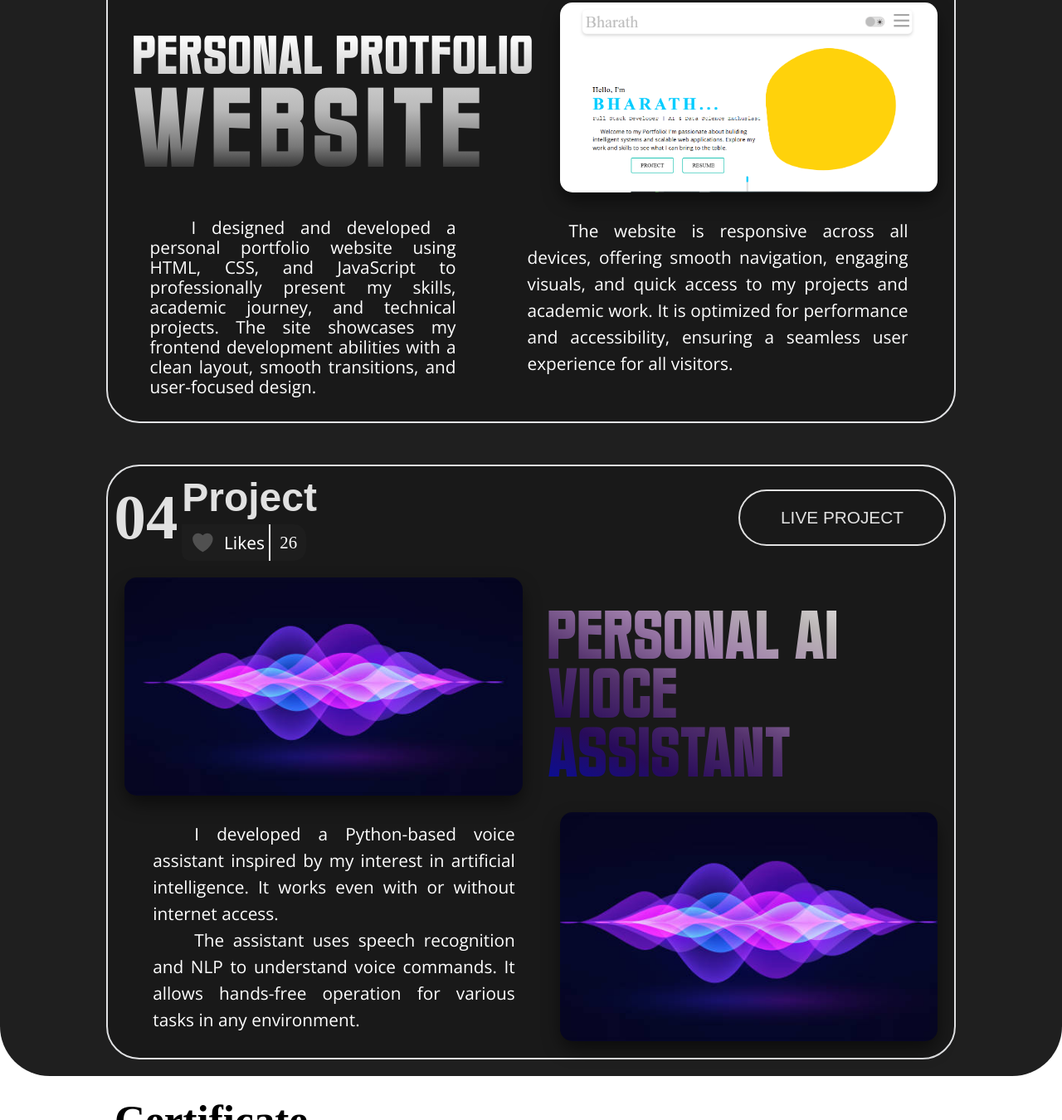
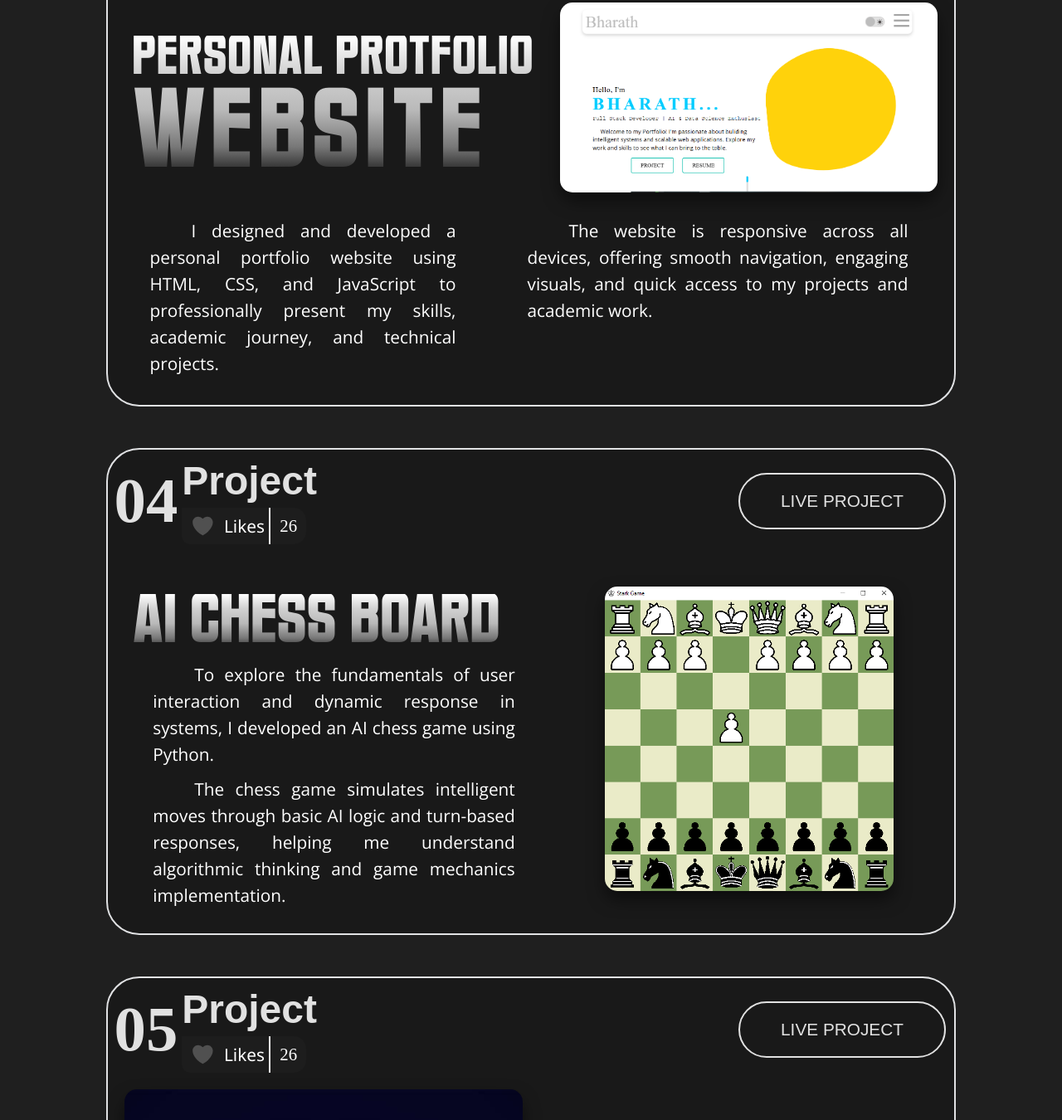
Before and after one commit to bharath-1114/my_protfolio, a plain HTML site: page index.html in a window 1280 px wide. Shown: the part 4837-6187 px from the top of the page at 83% size. Drawn offline with nearby package versions, Linux system fonts and the light colour scheme; some packages are replaced by stand-ins of ours; a script that the page names is missing.

Commit message:
new project add in chess board

```diff
--- a/index.html
+++ b/index.html
@@ -480,19 +480,19 @@
                             <div class="block">
                                 <h5 style=" font-size: clamp(1rem, 3vw, 2.5rem);">PERSONAL PROTFOLIO<span style="color: #ffffff;background-image: none;">WEBSITE</span> </h5>
                             </div>
-                            <div class="block" id="portflio-img">
+                            <div class="block" id="protfolio-img">
                                 <img src="./img/portflio.PNG" alt="" srcset="">
                             </div>
-                            <div class="block">
-                                <p class="project-paragaraph1" style="  line-height: clamp(0.7rem, 3vw, 1.5rem);">
+                            <div class="block" id="protfolio-content" >
+                                <p class="project-paragaraph1">
                                     I designed and developed a personal portfolio website using HTML, CSS, and JavaScript to professionally present my skills, academic journey, and technical projects.
-                                    The site showcases my frontend development abilities with a clean layout, smooth transitions, and user-focused design.
+                                    <!-- The site showcases my frontend development abilities with a clean layout, smooth transitions, and user-focused design. -->
                                 </p>
                             </div>
-                            <div class="block">
-                                <p class="project-paragaraph2">
+                            <div class="block" id="protfolio-content">
+                                <p class="project-paragaraph2" >
                                     The website is responsive across all devices, offering smooth navigation, engaging visuals, and quick access to my projects and academic work.
-                                    It is optimized for performance and accessibility, ensuring a seamless user experience for all visitors.
+                                    <!-- It is optimized for performance and accessibility, ensuring a seamless user experience for all visitors. -->
                                 </p>
                             </div>
                     </div>
@@ -512,6 +512,45 @@
                                             <span class="like-text">Likes</span>
                                         </label>
                                         <span class="like-count" id="likeCount4">0</span>
+                                    </div>
+                                </div>
+                            </div>
+                            <div class="live-project">
+                                <a href="#" id="showBotLink">LIVE PROJECT</a>
+                            </div>
+                        </div>
+                        <div class="project-body">
+                            <div class="block" id="">
+                                <h5>AI CHESS BOARD </h5>
+                                <p class="project-paragaraph1">
+                                    To explore the fundamentals of user interaction and dynamic response in systems, I developed an AI chess game using Python.
+                                </p>
+                                <p class="project-paragaraph2">
+                                    The chess game simulates intelligent moves through basic AI logic and turn-based responses, helping me understand algorithmic thinking and game mechanics implementation.
+                                </p>
+                            </div>
+                            <div class="block">
+                                <div class="chess-board">
+                                    <img src="./img/chess.png" alt="" srcset="">
+                                </div>
+                            </div>
+                        </div>
+                    </div>
+                    <div class="project">
+                        <div class="project-head">
+                            <div class="project-No">
+                                <h1>05</h1>
+                                <div class="project-like">
+                                    <h3>Project</h3>
+                                    <div class="like-button">
+                                        <input class="on" id="heart5" type="checkbox" onclick="handleLike(5)" />
+                                        <label class="like" for="heart5">
+                                            <svg class="like-icon" viewBox="0 0 24 24">
+                                                <path d="m11.645 20.91-.007-.003-.022-.012a15.247 15.247 0 0 1-.383-.218 25.18 25.18 0 0 1-4.244-3.17C4.688 15.36 2.25 12.174 2.25 8.25 2.25 5.322 4.714 3 7.688 3A5.5 5.5 0 0 1 12 5.052 5.5 5.5 0 0 1 16.313 3c2.973 0 5.437 2.322 5.437 5.25 0 3.925-2.438 7.111-4.739 9.256a25.175 25.175 0 0 1-4.244 3.17 15.247 15.247 0 0 1-.383.219l-.022.012-.007.004-.003.001a.752.752 0 0 1-.704 0l-.003-.001Z"></path>
+                                            </svg>
+                                            <span class="like-text">Likes</span>
+                                        </label>
+                                        <span class="like-count" id="likeCount5">0</span>
                                     </div>
                                 </div>
                             </div>
--- a/main.js
+++ b/main.js
@@ -570,7 +570,7 @@ function initializeLikes(buttonId) {
 
 // this for all like buttons
 function initializeAllLikes() {
-  for (let i = 1; i <= 4; i++) {
+  for (let i = 1; i <= 5; i++) {
     initializeLikes(i);
   }
 }
@@ -581,7 +581,7 @@ document.addEventListener("DOMContentLoaded", function () {
 // Call for all likes reset section
 localStorage.setItem("likeCount" + i, 26);
 function resetAllLikes() {
-  for (let i = 1; i <= 4; i++) {
+  for (let i = 1; i <= 5; i++) {
     localStorage.removeItem("liked" + i);
 
     const checkbox = document.getElementById("heart" + i);
--- a/style.css
+++ b/style.css
@@ -1791,7 +1791,9 @@ input[type="checkbox"]:checked+label .like-icon {
   font-weight: 400;
   line-height: clamp(0.8rem, 3vw, 2rem);
 }
-
+#protfolio-content{
+  height: 27vh;
+}
 .block img {
   background-size: cover;
   box-sizing: border-box;
@@ -1808,13 +1810,12 @@ input[type="checkbox"]:checked+label .like-icon {
 }
 #c2c-img,
 #c2c-img2,
-#portflio-img,
+#protfolio-img,
 #aivoice-img {
   width: 35%;
   height: auto;
   box-sizing: border-box;
   margin-right: 1%;
-  transition: all 0.3s ease-in-out;
   box-shadow: 0 10px 20px rgba(0, 0, 0, 0.5),
     inset 0 2px 5px rgba(0, 0, 0, 0.6);
   padding: 0;
@@ -1829,6 +1830,27 @@ input[type="checkbox"]:checked+label .like-icon {
   background-image: linear-gradient(to top, #2f92da, #29b2db, #00d6fa, #00e5e5, #36f2ca);
   border-radius: 100%;
 }
+.chess-board{
+  height: 100%;
+  width: 100%;
+  display: flex;
+  justify-content: center;
+  align-items: center;
+}
+.chess-board img{
+  height: auto;
+  width: 80%;
+  box-sizing: border-box;
+  box-shadow: 0 10px 20px rgba(0, 0, 0, 0.5),
+    inset 0 2px 5px rgba(0, 0, 0, 0.6);
+  padding: 0;
+  transition: all 0.3s ease-in-out;
+
+  &:hover {
+    transform: scale(1.02);
+  }
+}
+
 
 #chatbot-content {
   height: auto;
@@ -2754,6 +2776,9 @@ svg{
     width: 90%;
     padding: 5px;
   }
+  #protfolio-content{
+    height: auto;
+  }
 }
 
 @media screen and (max-width: 1045px) {
@@ -2766,6 +2791,9 @@ svg{
   .project-box {
     width: 100%;
     padding: 5px;
+  }
+  .chatbot-body {
+    height: 35vh;
   }
 }
 
@@ -2835,10 +2863,6 @@ svg{
     font-size: clamp(0.7rem, 2vw, 1.5rem);
   }
 
-  .chatbot-body {
-    height: 42vh;
-  }
-
   .resume_and_contact {
     display: flex;
     flex-direction: column;
@@ -2902,7 +2926,7 @@ svg{
   }
 
   .chatbot-body {
-    height: 25vh;
+    height: 24vh;
   }
 
   .contact {
```
Also changed, not shown: img/chess.png (added).
